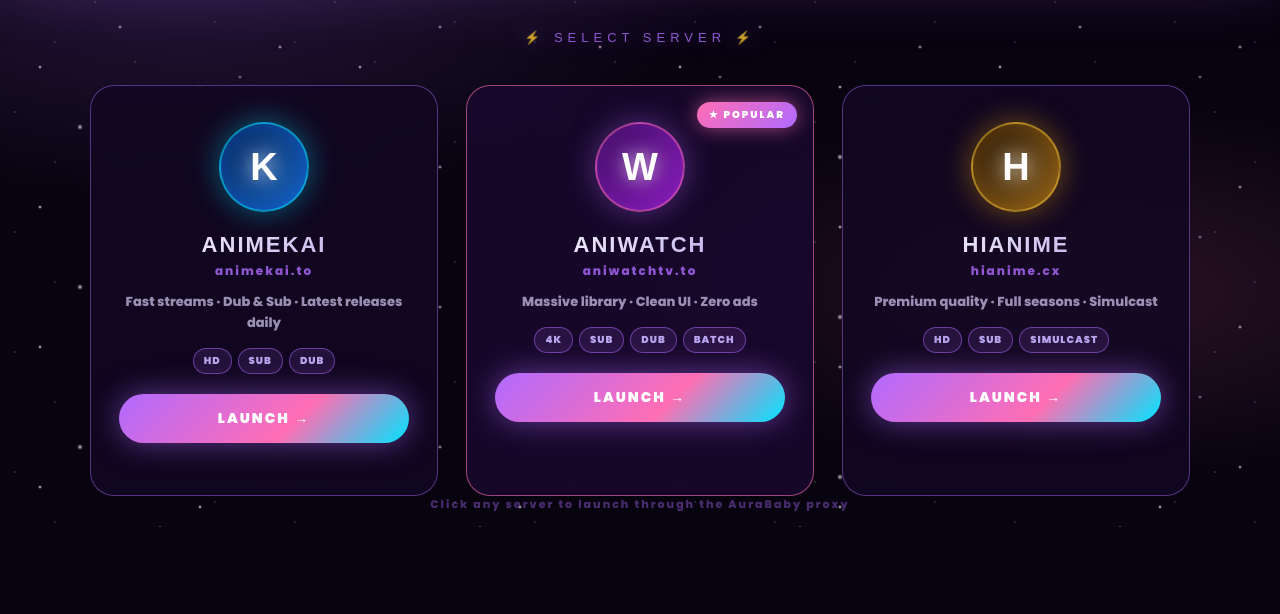
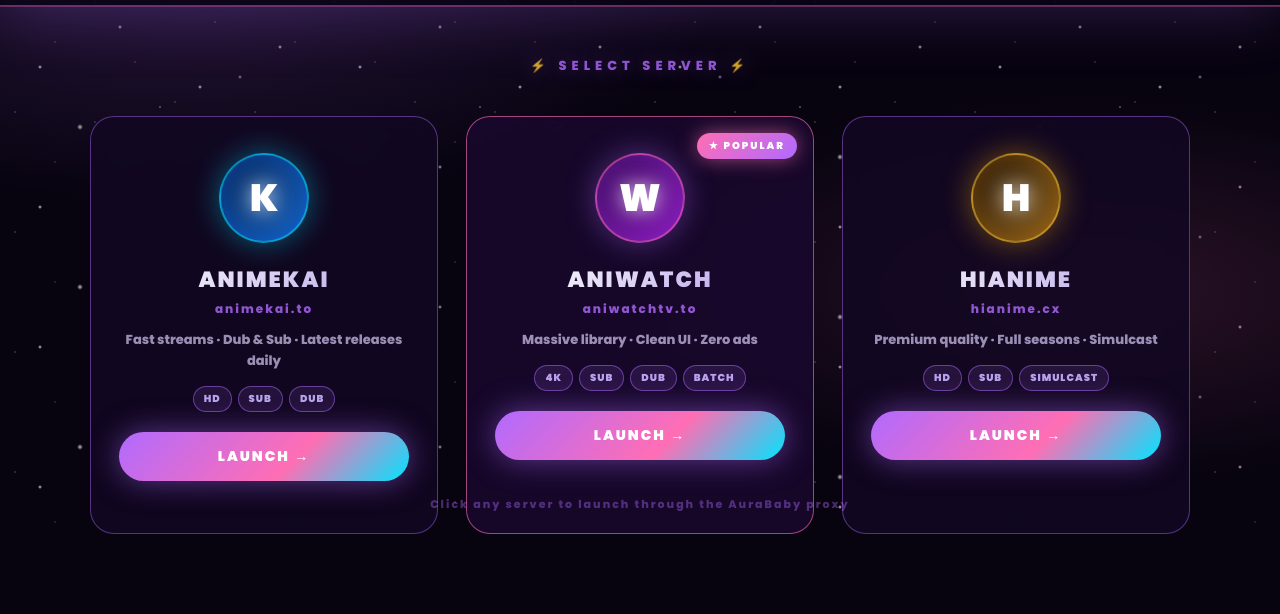
Before and after one commit to DeviousDerrick/Aurababyanimelauncher, a website: page public/index.html in a window 1280 px wide. Shown: the part 273-887 px from the top of the page. Before the commit the page ends 849 px from the top, so only its background shows below. Drawn offline with Linux system fonts and the light colour scheme.

Commit message:
Update public/style.css

```diff
--- a/public/style.css
+++ b/public/style.css
@@ -138,7 +138,7 @@
 }
 
 .logo-aura {
-  font-family: 'Orbitron', sans-serif;
+  font-family: 'Poppins', sans-serif;
   font-size: clamp(36px, 7vw, 72px);
   font-weight: 900;
   letter-spacing: 4px;
@@ -212,7 +212,7 @@
 }
 
 .section-label {
-  font-family: 'Orbitron', sans-serif;
+  font-family: 'Poppins', sans-serif;
   font-size: 13px;
   letter-spacing: 5px;
   color: rgba(176,106,255,0.8);
@@ -356,7 +356,7 @@
 }
 
 .icon-char {
-  font-family: 'Orbitron', sans-serif;
+  font-family: 'Poppins', sans-serif;
   font-weight: 900;
   font-size: 38px;
   color: #fff;
@@ -372,7 +372,7 @@
 }
 
 .card-title {
-  font-family: 'Orbitron', sans-serif;
+  font-family: 'Poppins', sans-serif;
   font-size: 22px;
   font-weight: 900;
   letter-spacing: 2px;
```
